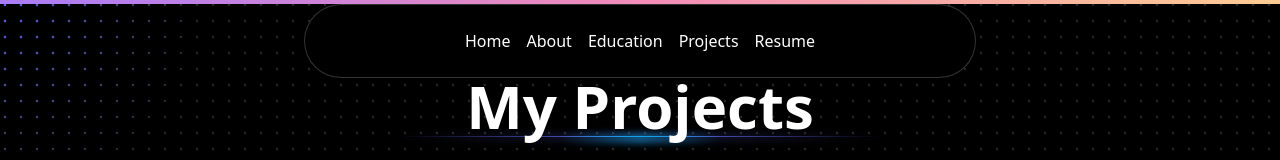
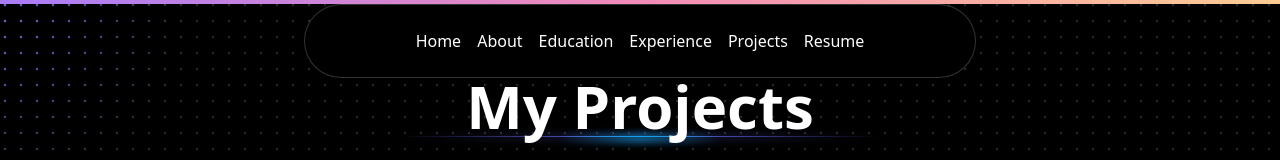
Before and after one commit to dudenrb/nikhilporfolio, a React (Vite) app: page /projects in a window 1280 px wide. Shown: the top 160 px of the page. Built offline with nearby package versions, Linux system fonts and the light colour scheme.

Commit message:
Update Navbar.tsx

```diff
--- a/src/components/Navbar.tsx
+++ b/src/components/Navbar.tsx
@@ -20,6 +20,7 @@ function Navbar({ className }: { className?: string }) {
         <MenuItem item="Home" path="/" />
         <MenuItem item="About" path="/about#about" />
         <MenuItem item="Education" path="/about#education" />
+        <MenuItem item="Experience" path="/about#experience" />
         <MenuItem item="Projects" path="/projects#projects" />
         <MenuItem item="Resume" path="/resume" />
       </Menu>
```
